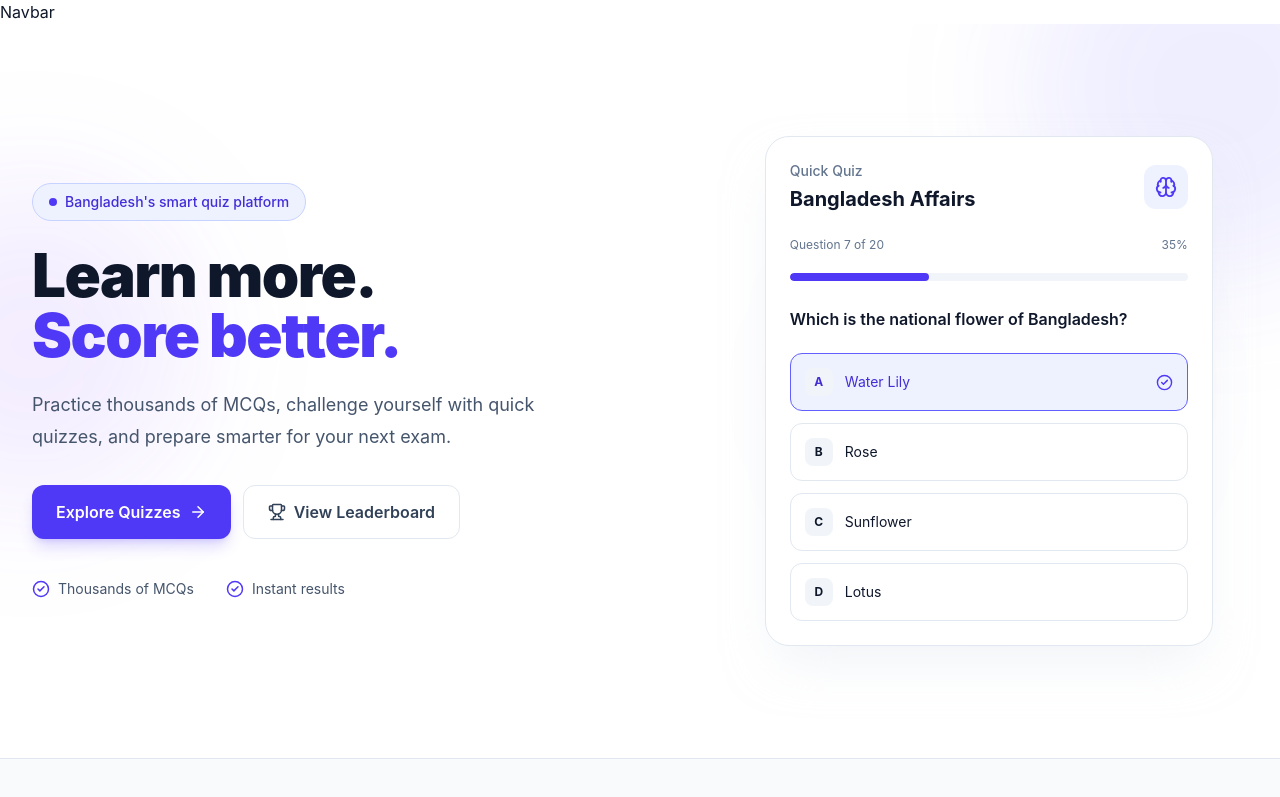
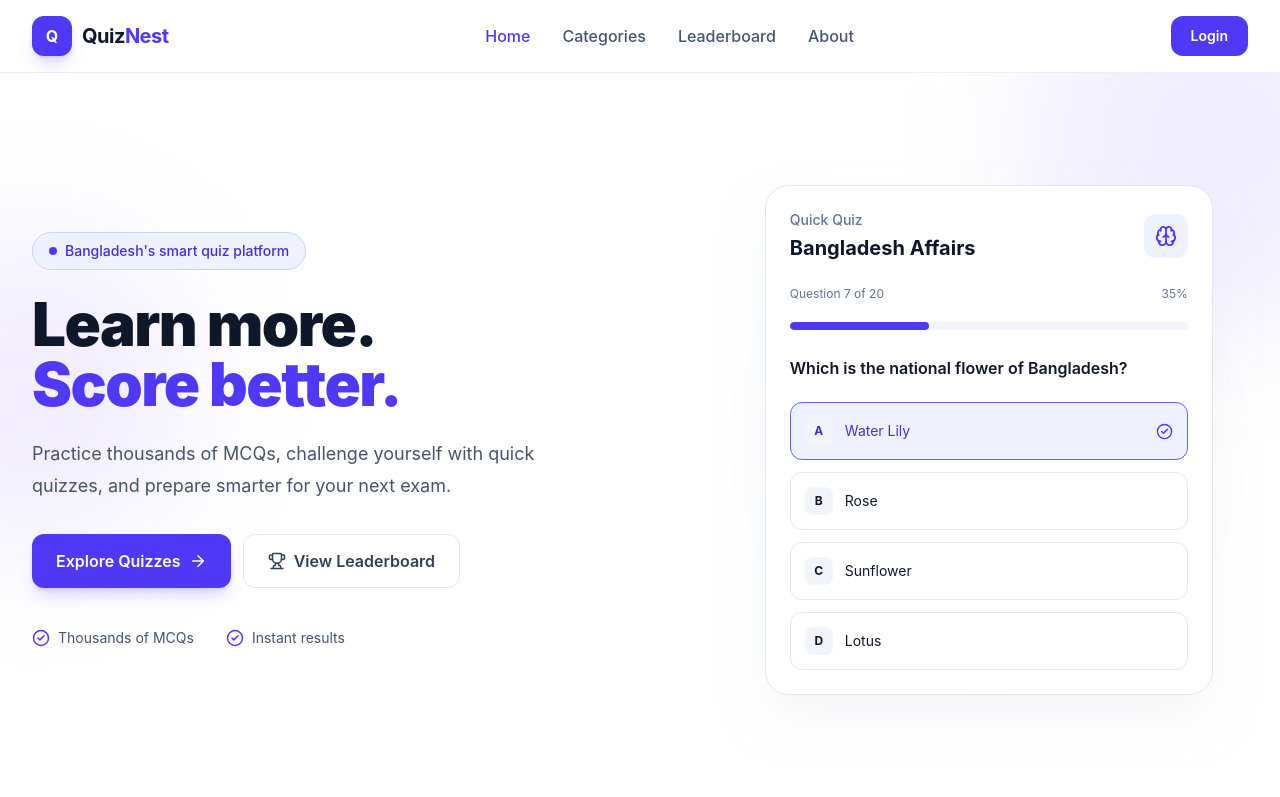
Before and after one commit to Imtiaz4530/QuizNest, a React (Vite) app in the folder client/: page / in a window 1280 px wide. Shown: the top 797 px of the page. Built offline with nearby package versions, Linux system fonts and the light colour scheme.

Commit message:
client update: intial navbar added

```diff
--- /dev/null
+++ b/client/src/components/Navbar.tsx
@@ -0,0 +1,103 @@
+import { Menu, X } from "lucide-react";
+import { Link, NavLink } from "react-router-dom";
+import { useState } from "react";
+// import ThemeToggle from "./ThemeToggle";
+
+const Navbar = () => {
+  const [mobileOpen, setMobileOpen] = useState(false);
+
+  const navItems = [
+    { label: "Home", path: "/" },
+    { label: "Categories", path: "/categories" },
+    { label: "Leaderboard", path: "/leaderboard" },
+    { label: "About", path: "/about" },
+  ];
+
+  return (
+    <header className="sticky top-0 z-50 border-b border-slate-200/70 bg-white/80 backdrop-blur-xl dark:border-slate-800/70 dark:bg-slate-950/80">
+      <div className="mx-auto flex h-18 max-w-7xl items-center justify-between px-5 sm:px-6 lg:px-8">
+        {/* Logo */}
+        <Link to="/" className="flex items-center gap-2.5">
+          <div className="flex h-10 w-10 items-center justify-center rounded-xl bg-indigo-600 font-bold text-white shadow-lg shadow-indigo-600/20">
+            Q
+          </div>
+
+          <span className="text-xl font-bold tracking-tight">
+            Quiz<span className="text-indigo-600">Nest</span>
+          </span>
+        </Link>
+
+        {/* Desktop navigation */}
+        <nav className="hidden items-center gap-8 md:flex">
+          {navItems.map((item) => (
+            <NavLink
+              key={item.path}
+              to={item.path}
+              className={({ isActive }) =>
+                `text-md font-medium transition ${
+                  isActive
+                    ? "text-indigo-600"
+                    : "text-slate-600 hover:text-indigo-600 dark:text-slate-300"
+                }`
+              }
+            >
+              {item.label}
+            </NavLink>
+          ))}
+        </nav>
+
+        {/* Right side */}
+        <div className="hidden items-center gap-3 md:flex">
+          {/* <ThemeToggle /> */}
+
+          <Link
+            to="/login"
+            className="rounded-xl bg-indigo-600 px-5 py-2.5 text-sm font-semibold text-white transition hover:bg-indigo-700"
+          >
+            Login
+          </Link>
+        </div>
+
+        {/* Mobile */}
+        <div className="flex items-center gap-2 md:hidden">
+          {/* <ThemeToggle /> */}
+
+          <button
+            onClick={() => setMobileOpen(!mobileOpen)}
+            className="flex h-10 w-10 items-center justify-center rounded-xl border border-slate-200 dark:border-slate-800"
+          >
+            {mobileOpen ? <X size={20} /> : <Menu size={20} />}
+          </button>
+        </div>
+      </div>
+
+      {/* Mobile menu */}
+      {mobileOpen && (
+        <div className="border-t border-slate-200 bg-white px-5 py-5 dark:border-slate-800 dark:bg-slate-950 md:hidden">
+          <nav className="flex flex-col gap-2">
+            {navItems.map((item) => (
+              <NavLink
+                key={item.path}
+                to={item.path}
+                onClick={() => setMobileOpen(false)}
+                className="rounded-xl px-4 py-3 text-sm font-medium text-slate-700 hover:bg-slate-100 dark:text-slate-200 dark:hover:bg-slate-900"
+              >
+                {item.label}
+              </NavLink>
+            ))}
+
+            <Link
+              to="/login"
+              onClick={() => setMobileOpen(false)}
+              className="mt-2 rounded-xl bg-indigo-600 px-4 py-3 text-center text-sm font-semibold text-white"
+            >
+              Login
+            </Link>
+          </nav>
+        </div>
+      )}
+    </header>
+  );
+};
+
+export default Navbar;
--- a/client/src/layouts/MainLayout.tsx
+++ b/client/src/layouts/MainLayout.tsx
@@ -1,9 +1,10 @@
 import { Outlet } from "react-router-dom";
+import Navbar from "../components/Navbar";
 
 const MainLayout = () => {
   return (
     <div className="min-h-screen bg-white text-slate-900 transition-colors dark:bg-slate-950 dark:text-white">
-      <h1>Navbar</h1>
+      <Navbar />
 
       <main>
         <Outlet />
```
